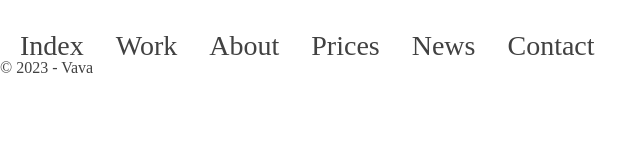
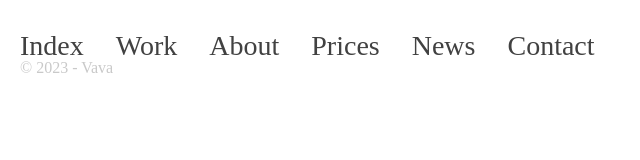
Before and after one commit to marcellere/practica-final-precurso-marcelle, a plain HTML site: page index.html in a window 1280 px wide. Shown: the full height of the page, 0-640 px from the left. Drawn offline with Linux system fonts and the light colour scheme; a web font is replaced by a local one.

Commit message:
estilos del footer y mediaqueries del footer

```diff
--- a/css/style.css
+++ b/css/style.css
@@ -100,10 +100,21 @@ header nav .menu .active {
 
 /* end of header  */
 
+footer p {
+    color: var(--secondcolor)
+}
+
+footer .container {
+    padding: 0 1.25rem;
+}
+
+/* start of footer  */
 
 
 
 
+
+/* end of footer  */
 
 /* start of mediaqueries */
 
@@ -140,7 +151,19 @@ header nav .menu .active {
 }
 
 @media(width>=87.5rem) {
-    header.container {
+
+    /* start of header */
+    header .container {
         padding: 0;
     }
+
+    /* end of header */
+
+    /* start of footer */
+
+    footer .container {
+        padding: 0;
+    }
+
+    /* end of header */
 }
```
